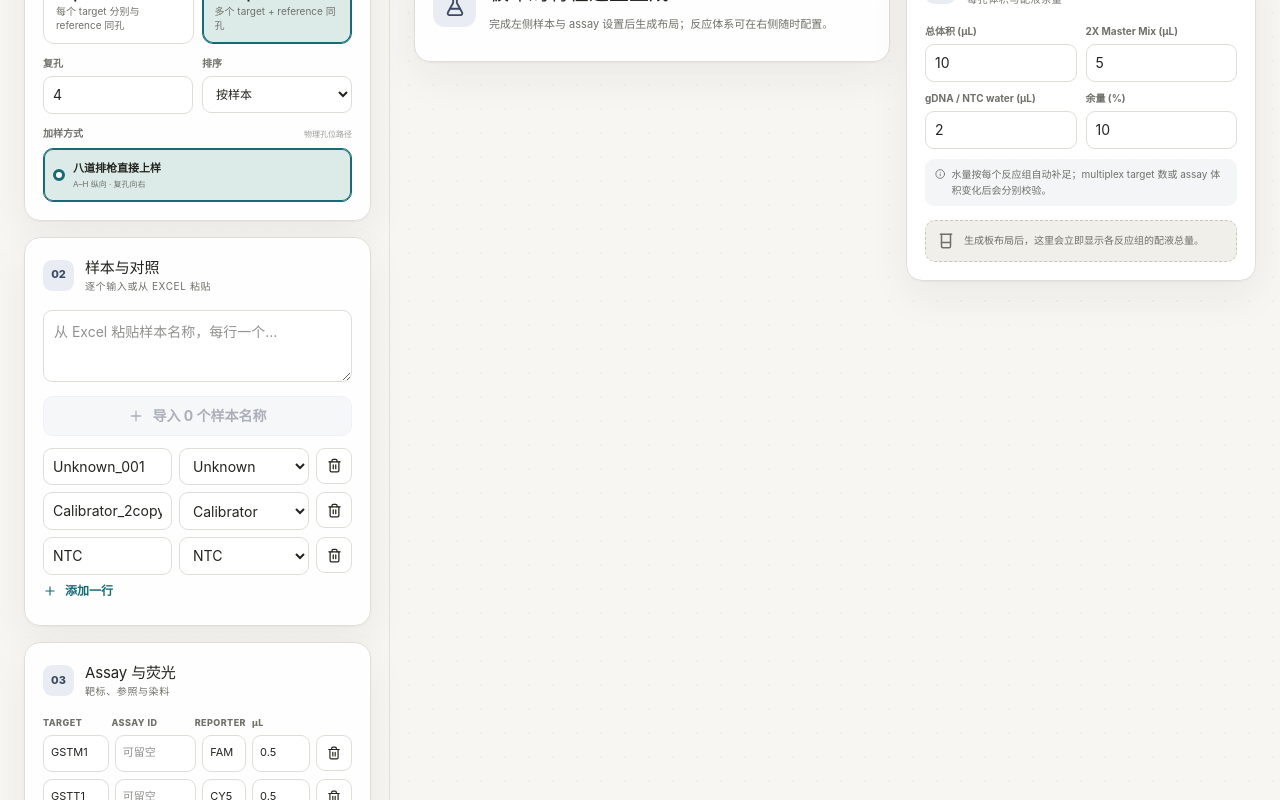
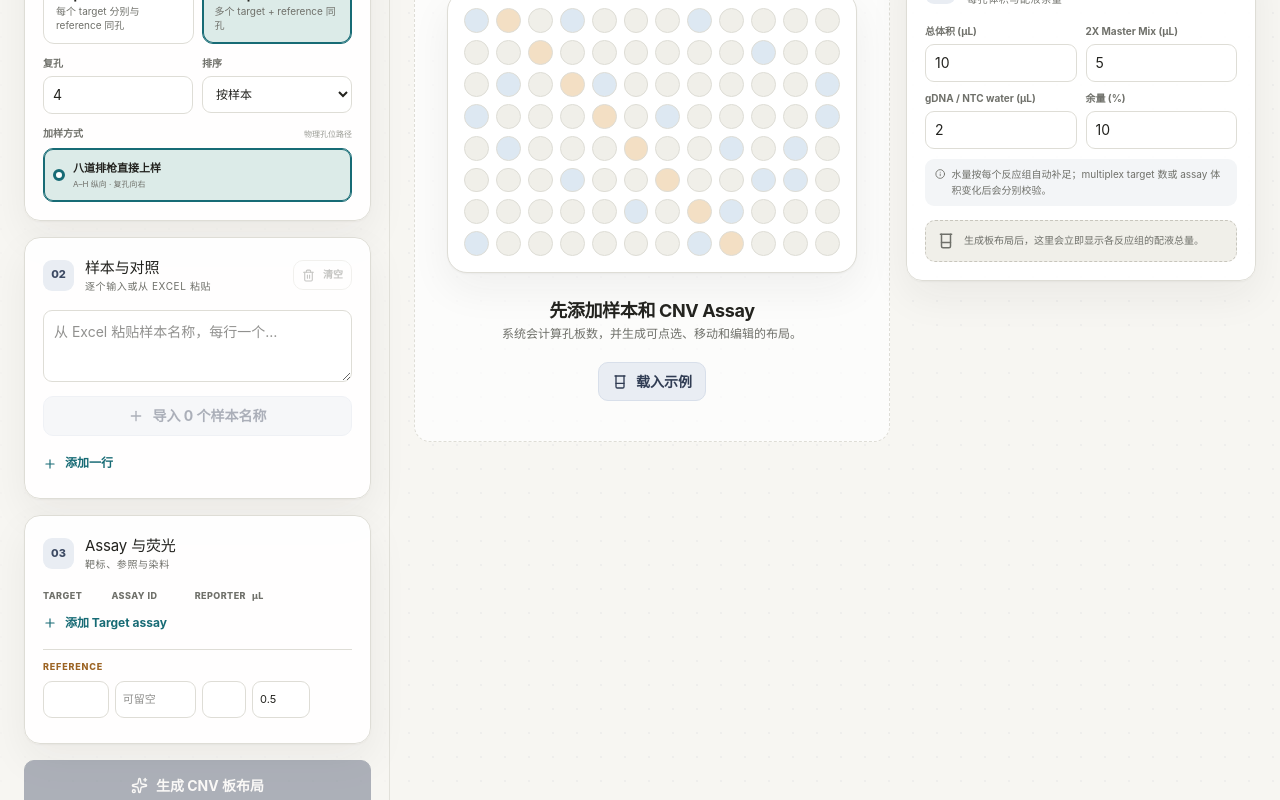
Before and after one commit to annayzhu/CNV_Analysis_Plate_Layout_Planner, a Next.js app: page / in a window 1280 px wide. Shown: the part 300-1100 px from the top of the page. Built offline with nearby package versions, Linux system fonts and the light colour scheme.

Commit message:
Add qPCR-style empty state and autosave

```diff
--- a/app/CnvPlanner.tsx
+++ b/app/CnvPlanner.tsx
@@ -7,7 +7,6 @@ import {
   Clipboard,
   Download,
   FileSpreadsheet,
-  FlaskConical,
   Info,
   Languages,
   Layers3,
@@ -59,7 +58,7 @@ type Language = "zh" | "en";
 const LEGACY_PRESET_ASSAY_IDS = new Set(["Ho_33001161_cn", "Ho_33001153_cn", "Ho_00021109_cn"]);
 
 interface StoredState {
-  version: 4;
+  version: 5;
   language?: Language;
   plateType: PlateType;
   assayMode: AssayMode;
@@ -71,9 +70,11 @@ interface StoredState {
   loadingPattern: LoadingPattern;
   reactionSystem: ReactionSystem;
   plan: PlanResult | null;
+  bulkText?: string;
   savedAt: string;
 }
 
+type StoredStateV4 = Omit<StoredState, "version"> & { version: 4 };
 type StoredStateV3 = Omit<StoredState, "version"> & { version: 3 };
 type StoredStateV2 = Omit<StoredState, "version"> & { version: 2 };
 type StoredStateV1 = Omit<StoredState, "version"> & { version: 1 };
@@ -87,13 +88,13 @@ const SAMPLE_TYPES: SampleType[] = [
   "qc-2",
 ];
 
-const DEFAULT_SAMPLES: SampleInput[] = [
+const EXAMPLE_SAMPLES: SampleInput[] = [
   { id: "sample-unknown-1", name: "Unknown_001", type: "unknown" },
   { id: "sample-calibrator", name: "Calibrator_2copy", type: "calibrator" },
   { id: "sample-ntc", name: "NTC", type: "ntc" },
 ];
 
-const DEFAULT_TARGETS: TargetAssay[] = [
+const EXAMPLE_TARGETS: TargetAssay[] = [
   {
     id: "target-gstm1",
     name: "GSTM1",
@@ -110,10 +111,17 @@ const DEFAULT_TARGETS: TargetAssay[] = [
   },
 ];
 
-const DEFAULT_REFERENCE: ReferenceAssay = {
+const EXAMPLE_REFERENCE: ReferenceAssay = {
   name: "RNase P",
   assayId: "",
   reporter: "VIC",
+  volumeUl: 0.5,
+};
+
+const EMPTY_REFERENCE: ReferenceAssay = {
+  name: "",
+  assayId: "",
+  reporter: "",
   volumeUl: 0.5,
 };
 
@@ -171,9 +179,9 @@ export function CnvPlanner() {
   const [language, setLanguage] = useState<Language>("zh");
   const [plateType, setPlateType] = useState<PlateType>(96);
   const [assayMode, setAssayMode] = useState<AssayMode>("multiplex");
-  const [samples, setSamples] = useState<SampleInput[]>(clone(DEFAULT_SAMPLES));
-  const [targets, setTargets] = useState<TargetAssay[]>(clone(DEFAULT_TARGETS));
-  const [reference, setReference] = useState<ReferenceAssay>(clone(DEFAULT_REFERENCE));
+  const [samples, setSamples] = useState<SampleInput[]>([]);
+  const [targets, setTargets] = useState<TargetAssay[]>([]);
+  const [reference, setReference] = useState<ReferenceAssay>(clone(EMPTY_REFERENCE));
   const [replicates, setReplicates] = useState(4);
   const [layoutPreset, setLayoutPreset] = useState<LayoutPreset>("sample-major");
   const [loadingPattern, setLoadingPattern] = useState<LoadingPattern>("sequential");
@@ -188,6 +196,7 @@ export function CnvPlanner() {
   const [toast, setToast] = useState("");
   const [savedAt, setSavedAt] = useState("");
   const [isDirty, setIsDirty] = useState(false);
+  const [hasRestored, setHasRestored] = useState(false);
   const tr = (zh: string, en: string) => (language === "zh" ? zh : en);
 
   const bulkNames = useMemo(() => parseNames(bulkText), [bulkText]);
@@ -207,6 +216,8 @@ export function CnvPlanner() {
   const duplicateReporters = useMemo(() => {
     return findDuplicateReporters({ assayMode, targets, reference });
   }, [assayMode, targets, reference]);
+  const hasCompleteAssayDefinition = targets.some((target) => target.name.trim()) && Boolean(reference.name.trim());
+  const canGenerate = samples.some((sample) => sample.name.trim()) && hasCompleteAssayDefinition && duplicateReporters.size === 0;
   const reporterIsDuplicate = (reporter: string) => duplicateReporters.has(reporter.trim().toLocaleUpperCase());
 
   useEffect(() => {
@@ -214,8 +225,8 @@ export function CnvPlanner() {
       try {
         const raw = localStorage.getItem(STORAGE_KEY);
         if (!raw) return;
-        const stored = JSON.parse(raw) as StoredState | StoredStateV3 | StoredStateV2 | StoredStateV1;
-        if (stored.version !== 1 && stored.version !== 2 && stored.version !== 3 && stored.version !== 4) return;
+        const stored = JSON.parse(raw) as StoredState | StoredStateV4 | StoredStateV3 | StoredStateV2 | StoredStateV1;
+        if (stored.version !== 1 && stored.version !== 2 && stored.version !== 3 && stored.version !== 4 && stored.version !== 5) return;
         const migrateLegacy384 =
           stored.version === 1 &&
           stored.plateType === 384 &&
@@ -270,6 +281,7 @@ export function CnvPlanner() {
         setLoadingPattern(restoredLoadingPattern);
         setReactionSystem(stored.reactionSystem);
         setPlan(restoredPlan);
+        setBulkText(stored.bulkText ?? "");
         setSavedAt(stored.savedAt);
         if (migrateLegacy384 || migrateVerticalLoading || migratePassMajor384) {
           setIsDirty(true);
@@ -289,6 +301,8 @@ export function CnvPlanner() {
         }
       } catch {
         localStorage.removeItem(STORAGE_KEY);
+      } finally {
+        setHasRestored(true);
       }
     }, 0);
     return () => window.clearTimeout(restoreTimer);
@@ -297,6 +311,37 @@ export function CnvPlanner() {
   useEffect(() => {
     document.documentElement.lang = language === "zh" ? "zh-CN" : "en";
   }, [language]);
+
+  useEffect(() => {
+    if (!hasRestored) return;
+    const autoSaveTimer = window.setTimeout(() => {
+      try {
+        const autoSavedAt = new Date().toISOString();
+        const stored: StoredState = {
+          version: 5,
+          language,
+          plateType,
+          assayMode,
+          samples,
+          targets,
+          reference,
+          replicates,
+          layoutPreset,
+          loadingPattern,
+          reactionSystem,
+          plan,
+          bulkText,
+          savedAt: autoSavedAt,
+        };
+        localStorage.setItem(STORAGE_KEY, JSON.stringify(stored));
+        setSavedAt(autoSavedAt);
+        setIsDirty(false);
+      } catch {
+        setToast(language === "zh" ? "自动保存失败，请使用顶部“保存”重试。" : "Autosave failed. Use Save in the top bar to retry.");
+      }
+    }, 600);
+    return () => window.clearTimeout(autoSaveTimer);
+  }, [assayMode, bulkText, hasRestored, language, layoutPreset, loadingPattern, plan, plateType, reactionSystem, reference, replicates, samples, targets]);
 
   function markDirty() {
     setIsDirty(true);
@@ -336,6 +381,37 @@ export function CnvPlanner() {
     setToast(tr(`已导入 ${additions.length} 个样本名称。`, `Imported ${additions.length} sample name(s).`));
   }
 
+  function loadExample() {
+    setPlateType(96);
+    setAssayMode("multiplex");
+    setSamples(clone(EXAMPLE_SAMPLES));
+    setTargets(clone(EXAMPLE_TARGETS));
+    setReference(clone(EXAMPLE_REFERENCE));
+    setBulkText("");
+    setReplicates(4);
+    setLayoutPreset("sample-major");
+    setLoadingPattern("sequential");
+    setPlan(null);
+    setActivePlate(0);
+    setSelectedWell(null);
+    markDirty();
+    setToast(tr("示例样本与 CNV Assay 已载入；确认后再生成板布局。", "Example samples and CNV assays loaded. Review them before generating the layout."));
+  }
+
+  function clearSamples() {
+    if (samples.length > 0 || bulkText.trim()) {
+      const confirmed = window.confirm(tr("清空样本录入区中的全部样本和待导入文字？", "Clear all samples and pasted text from the sample-entry section?"));
+      if (!confirmed) return;
+    }
+    setSamples([]);
+    setBulkText("");
+    setPlan(null);
+    setActivePlate(0);
+    setSelectedWell(null);
+    markDirty();
+    setToast(tr("样本录入区已清空。", "Sample entry cleared."));
+  }
+
   function generatePlan() {
     try {
       const input: PlanInput = {
@@ -360,8 +436,9 @@ export function CnvPlanner() {
   }
 
   function saveState() {
+    try {
       const stored: StoredState = {
-      version: 4,
+        version: 5,
         language,
         plateType,
         assayMode,
@@ -373,12 +450,16 @@ export function CnvPlanner() {
         loadingPattern,
         reactionSystem,
         plan,
+        bulkText,
         savedAt: new Date().toISOString(),
       };
       localStorage.setItem(STORAGE_KEY, JSON.stringify(stored));
       setSavedAt(stored.savedAt);
       setIsDirty(false);
       setToast(tr("已保存到本浏览器。", "Saved in this browser."));
+    } catch {
+      setToast(tr("保存失败，请检查浏览器的本地存储权限。", "Save failed. Check this browser's local-storage permission."));
+    }
   }
 
   function resetTool() {
@@ -386,14 +467,17 @@ export function CnvPlanner() {
     localStorage.removeItem(STORAGE_KEY);
     setPlateType(96);
     setAssayMode("multiplex");
-    setSamples(clone(DEFAULT_SAMPLES));
-    setTargets(clone(DEFAULT_TARGETS));
-    setReference(clone(DEFAULT_REFERENCE));
+    setSamples([]);
+    setTargets([]);
+    setReference(clone(EMPTY_REFERENCE));
     setReplicates(4);
     setLayoutPreset("sample-major");
     setLoadingPattern("sequential");
     setReactionSystem(DEFAULT_REACTION_SYSTEM);
     setPlan(null);
+    setBulkText("");
+    setActivePlate(0);
+    setSelectedWell(null);
     setSavedAt("");
     setIsDirty(false);
     setToast(tr("工具已重置。", "Reset complete."));
@@ -558,8 +642,8 @@ export function CnvPlanner() {
             </section>
 
             <section className="card section-card">
-              <div className="section-heading"><span>02</span><div><h3>{tr("样本与对照", "Samples & controls")}</h3><p>{tr("逐个输入或从 Excel 粘贴", "Enter individually or paste from Excel")}</p></div></div>
-              <textarea className="bulk-input" value={bulkText} onChange={(event) => setBulkText(event.target.value)} placeholder={tr("从 Excel 粘贴样本名称，每行一个…", "Paste sample names from Excel, one per line…")} />
+              <div className="section-heading"><span>02</span><div><h3>{tr("样本与对照", "Samples & controls")}</h3><p>{tr("逐个输入或从 Excel 粘贴", "Enter individually or paste from Excel")}</p></div><button className="button button-ghost section-heading-action" type="button" onClick={clearSamples} disabled={samples.length === 0 && !bulkText.trim()}><Trash2 size={13} />{tr("清空", "Clear")}</button></div>
+              <textarea className="bulk-input" value={bulkText} onChange={(event) => { setBulkText(event.target.value); markDirty(); }} placeholder={tr("从 Excel 粘贴样本名称，每行一个…", "Paste sample names from Excel, one per line…")} />
               <button className="button button-soft full" onClick={importSamples} disabled={bulkNames.length === 0}><Plus size={16} />{tr(`导入 ${bulkNames.length} 个样本名称`, `Import ${bulkNames.length} sample name(s)`)}</button>
               <div className="editable-list sample-list">
                 {samples.map((sample, index) => (
@@ -572,7 +656,7 @@ export function CnvPlanner() {
                   </div>
                 ))}
               </div>
-              <button className="text-button" onClick={() => { setSamples((current) => [...current, { id: uid("sample"), name: `Unknown_${String(current.filter((sample) => sample.type === "unknown").length + 1).padStart(3, "0")}`, type: "unknown" }]); markDirty(); }}><Plus size={14} />{tr("添加一行", "Add row")}</button>
+              <button className="text-button" onClick={() => { setSamples((current) => [...current, { id: uid("sample"), name: "", type: "unknown" }]); markDirty(); }}><Plus size={14} />{tr("添加一行", "Add row")}</button>
             </section>
 
             <section className="card section-card">
@@ -587,7 +671,7 @@ export function CnvPlanner() {
                   <button className="icon-button" disabled={targets.length === 1} aria-label="删除 target" onClick={() => { setTargets((current) => current.filter((_, targetIndex) => targetIndex !== index)); markDirty(); }}><Trash2 size={14} /></button>
                 </div>
               ))}
-              <button className="text-button" onClick={() => { setTargets((current) => [...current, { id: uid("target"), name: `Target ${current.length + 1}`, assayId: "", reporter: "", volumeUl: 0.5 }]); markDirty(); }}><Plus size={14} />{tr("添加 Target assay", "Add target assay")}</button>
+              <button className="text-button" onClick={() => { setTargets((current) => [...current, { id: uid("target"), name: "", assayId: "", reporter: "", volumeUl: 0.5 }]); markDirty(); }}><Plus size={14} />{tr("添加 Target assay", "Add target assay")}</button>
               <div className="reference-block">
                 <span className="reference-label">REFERENCE</span>
                 <div className="assay-row no-delete">
@@ -598,14 +682,14 @@ export function CnvPlanner() {
                   <span />
                 </div>
               </div>
-              <div className="reaction-set-preview">
+              {hasCompleteAssayDefinition && <div className="reaction-set-preview">
                 <span>{tr(`将生成 ${reactionSets.length} 个反应组`, `${reactionSets.length} reaction set(s) will be generated`)}</span>
                 {reactionSets.map((set) => <code key={set.id}>{set.name}</code>)}
-              </div>
+              </div>}
               {duplicateReporters.size > 0 && <p className="reporter-error-note"><AlertTriangle size={14} />{tr("Multiplex 同孔 Reporter 不可重复。", "Reporter channels must be distinct within a multiplex well.")}</p>}
             </section>
 
-            <button className="button button-primary generate-button" disabled={duplicateReporters.size > 0} onClick={generatePlan}><Sparkles size={17} />{tr("生成 CNV 板布局", "Generate CNV layout")}</button>
+            <button className="button button-primary generate-button" disabled={!canGenerate} onClick={generatePlan}><Sparkles size={17} />{tr("生成 CNV 板布局", "Generate CNV layout")}</button>
           </aside>
 
           <main className="main-area result-column">
@@ -630,11 +714,14 @@ export function CnvPlanner() {
             <div className="layout-workbench">
               <div className="plate-stage">
                 {!plan || !plate ? (
-                  <div className="empty-state compact-empty-state card">
-                    <div className="empty-icon"><FlaskConical size={22} /></div>
-                    <div>
-                      <h3>{tr("板布局将在这里生成", "Your plate layout will appear here")}</h3>
-                      <p>{tr("完成左侧样本与 assay 设置后生成布局；反应体系可在右侧随时配置。", "Complete the sample and assay setup on the left, then generate the layout; configure the reaction setup on the right at any time.")}</p>
+                  <div className="empty-state qpcr-empty-state card">
+                    <div className="empty-state-inner">
+                      <div className="ghost-plate" aria-hidden="true">
+                        {Array.from({ length: 96 }).map((_, index) => <span className="ghost-well" key={index} />)}
+                      </div>
+                      <h2>{tr("先添加样本和 CNV Assay", "Add samples and CNV assays first")}</h2>
+                      <p>{tr("系统会计算孔板数，并生成可点选、移动和编辑的布局。", "The planner will calculate the plate count and generate a selectable, movable, and editable layout.")}</p>
+                      <button className="button button-soft load-example-button" type="button" onClick={loadExample}><Beaker size={16} />{tr("载入示例", "Load example")}</button>
                     </div>
                   </div>
                 ) : (
--- a/app/globals.css
+++ b/app/globals.css
@@ -164,6 +164,8 @@ button:focus-visible, input:focus-visible, textarea:focus-visible, select:focus-
 .section-card { padding: 18px; }
 .section-heading { display: flex; align-items: center; gap: 11px; margin-bottom: 16px; }
 .section-heading > span { display: grid; width: 31px; height: 31px; place-items: center; border-radius: 9px; background: var(--navy-soft); color: var(--navy); font-size: 11px; font-weight: 800; }
+.section-heading > div { min-width: 0; }
+.section-heading-action { min-height: 30px; margin-left: auto; padding: 4px 8px; color: var(--muted); font-size: 10px; white-space: nowrap; }
 .section-heading h3, .plate-toolbar h3 { margin: 0; font-size: 15px; letter-spacing: -.01em; }
 .section-heading p { margin: 0; color: var(--muted); font-size: 10px; letter-spacing: .06em; text-transform: uppercase; }
 .plate-picker { display: grid; grid-template-columns: 1fr 1fr; gap: 8px; }
@@ -229,10 +231,15 @@ input:hover, textarea:hover, select:hover { border-color: var(--border-strong);
 .generate-button { width: 100%; min-height: 50px; font-size: 14px; }
 
 .empty-state { display: grid; min-height: 300px; place-content: center; padding: 40px; text-align: center; }
-.compact-empty-state { min-height: 112px; grid-template-columns: auto minmax(0, 1fr); place-content: initial; align-items: center; gap: 13px; padding: 18px; text-align: left; }
-.compact-empty-state .empty-icon { width: 43px; height: 43px; margin: 0; border-radius: 12px; }
-.compact-empty-state h3 { margin-bottom: 3px; font-size: 15px; }
-.compact-empty-state p { max-width: none; margin: 0; font-size: 11px; }
+.qpcr-empty-state { min-height: clamp(410px, 54vh, 540px); place-items: center; padding: 40px 24px; border-style: dashed; background: rgba(255,255,255,.66); box-shadow: none; }
+.empty-state-inner { width: 100%; max-width: 470px; }
+.ghost-plate { display: grid; width: min(410px, calc(100vw - 80px)); margin: 0 auto 24px; padding: 16px; border: 1px solid var(--border); border-radius: 20px; background: var(--surface); box-shadow: var(--shadow); grid-template-columns: repeat(12, minmax(0, 1fr)); gap: 7px; }
+.ghost-well { aspect-ratio: 1; border: 1px solid #deddd6; border-radius: 50%; background: #f0efe9; }
+.ghost-well:nth-child(7n+1), .ghost-well:nth-child(11n+4) { background: #dde8f2; }
+.ghost-well:nth-child(13n+2) { background: #f3dfc4; }
+.qpcr-empty-state h2 { margin: 0; font-size: 18px; font-weight: 660; letter-spacing: -.02em; }
+.qpcr-empty-state p { margin: 8px auto 0; font-size: 12px; }
+.load-example-button { margin-top: 18px; }
 .empty-icon { display: grid; width: 64px; height: 64px; margin: 0 auto 16px; place-items: center; border-radius: 19px; background: var(--navy-soft); color: var(--navy); }
 .empty-state h3 { margin: 0 0 7px; font-size: 20px; }
 .empty-state p { max-width: 480px; margin: 0 auto; color: var(--muted); }
@@ -383,7 +390,8 @@ footer { display: flex; justify-content: space-between; gap: 20px; padding: 16px
   .topbar-actions { width: 100%; justify-content: flex-start; }
   .save-status { justify-content: flex-start; }
   .mode-cards, .field-row.two { grid-template-columns: 1fr; }
-  .compact-empty-state { grid-template-columns: 1fr; }
+  .qpcr-empty-state { min-height: 390px; padding: 30px 18px; }
+  .ghost-plate { gap: 5px; padding: 12px; border-radius: 16px; }
   .assay-row { grid-template-columns: 1fr 1fr; }
   .assay-row > :nth-child(5) { grid-column: 2; justify-self: end; }
   .language-switch > svg { display: none; }
```
Also changed, not shown: 1 other file (tests, documents, lock files or other folders). Lines whose indentation alone changed are shown as unchanged.
